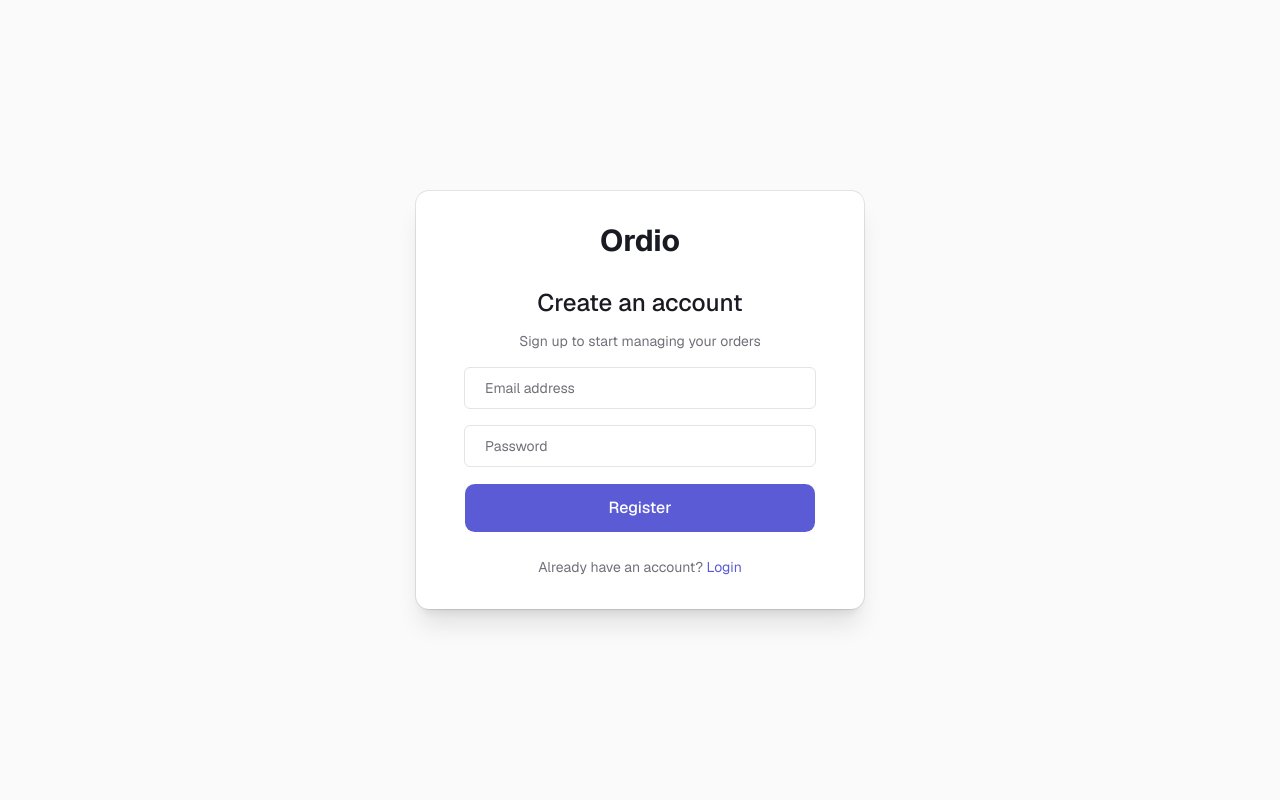
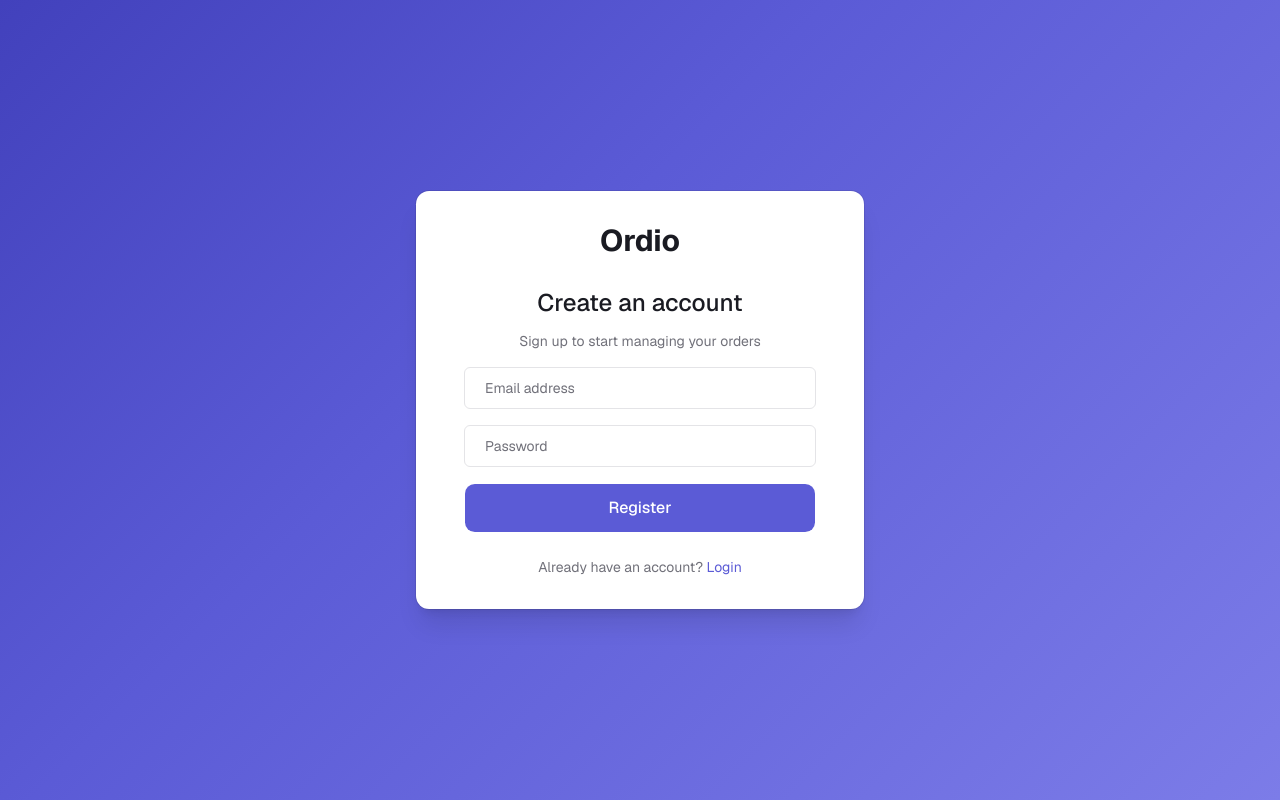
Before and after one commit to Alitm25/ordio, a Next.js app: page /register in a window 1280 px wide. Built offline with nearby package versions, Linux system fonts and the light colour scheme; no server answers.

Commit message:
update register page by changing background to purple gradient

```diff
--- a/src/app/(auth)/register/page.tsx
+++ b/src/app/(auth)/register/page.tsx
@@ -2,7 +2,10 @@ import RegisterForm from "@/features/auth/components/RegisterForm";
 
 export default function RegisterPage() {
     return (
-        <main className="min-h-screen flex items-center justify-center bg-background px-4">
+        <main
+            className="min-h-screen flex items-center justify-center px-4"
+            style={ {background: "linear-gradient(135deg, #4241bc 0%, #5B5BD6 40%, #7c7ce8 100%)"} }
+        >
             <RegisterForm />
         </main>
     );
```
